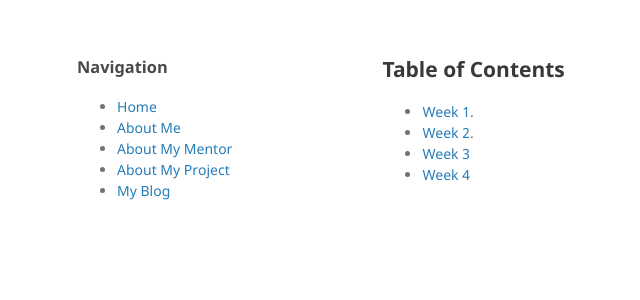
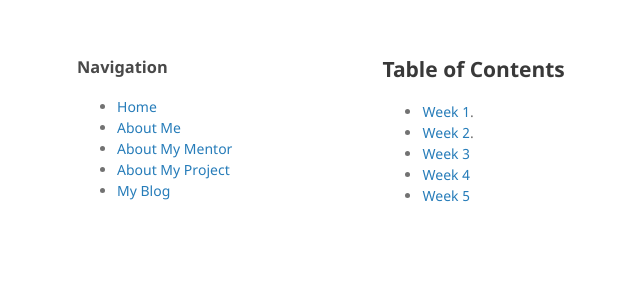
Before and after one commit to Onize12/Onize12.github.io, a Jekyll site: the page built from my-blog.md, in a window 1280 px wide. Shown: the top 300 px of the page, without its empty margins (133-773 px from the left). Built offline with Jekyll 4.4.1, drawn with Linux system fonts in a browser that asks for light colours; our own code applies the rules of GitHub Pages for plain Markdown files.

Commit message:
Update my-blog.md

```diff
--- a/my-blog.md
+++ b/my-blog.md
@@ -4,3 +4,4 @@
 - [Week 2](./week2.md).
 - [Week 3](./week3.md)
 - [Week 4](./week4.md)
+- [Week 5](./week5.md)
```
